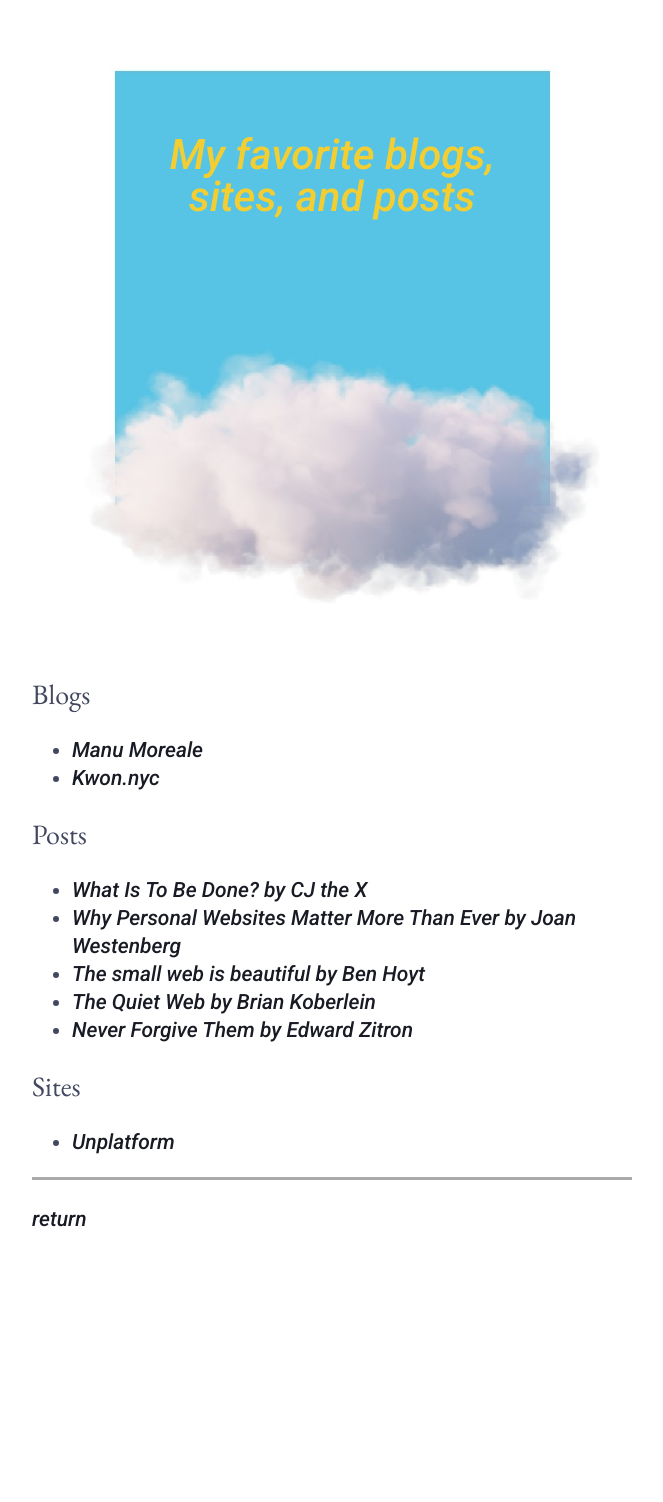
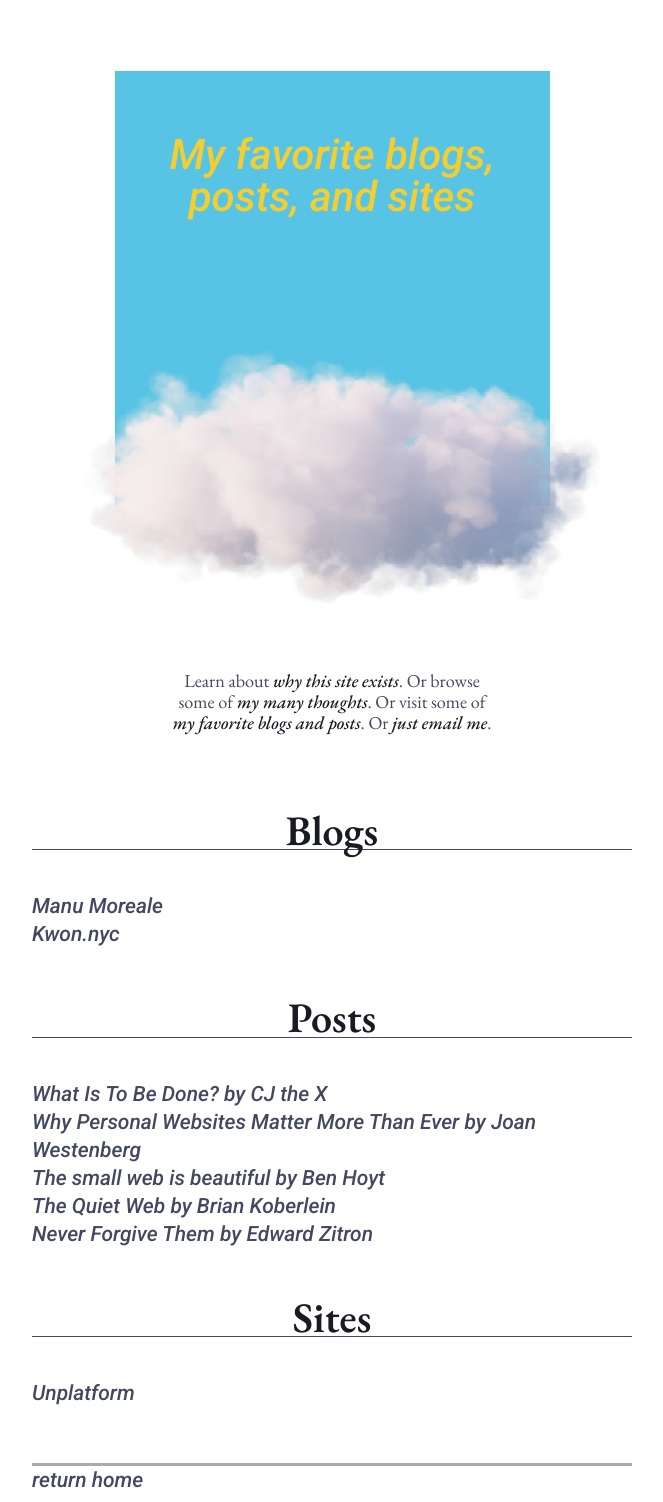
Before and after one commit to alexheist/alexheist.github.io, a Jekyll site: the page built from recommendations.html, in a window 1280 px wide. Shown: the whole page, without its empty margins (308-971 px from the left). Built offline with Jekyll 4.4.1, drawn with Linux system fonts in a browser that asks for light colours; before the commit the page ends 1241 px from its top, so only the background shows below that.

Commit message:
update layouts

```diff
--- a/_layouts/post.html
+++ b/_layouts/post.html
@@ -5,10 +5,13 @@ layout: default
     <img class="welcome__image" src="/assets/images/greeting.jpg" />
     <p class="welcome__greeting sans_serif">{{ page.title }}</p>
 </section>
+<section class="blurb">
+    <p class="serif">Learn about <a href="/2025/05/11/why-this-site-exists.html">why this site exists</a>. Or browse some of <a href="/#blog">my many thoughts</a>. Or visit some of <a href="/recommendations.html">my favorite blogs and posts</a>. Or <a href="mailto:hello@alexheist.com">just email me</a>.</p>
+</section>
 <section class="post">
     <p class="post__date">{{ page.date | date_to_string: "ordinal", "US" | downcase }}</p>
     <div class="post__content">
         {{ content }}
     </div>
-    <a href="/">return</a>
+    <a href="/">return home</a>
 </section>
--- a/_sass/main.scss
+++ b/_sass/main.scss
@@ -138,7 +138,7 @@ a {
 }
 
 .post {
-    margin: 0 auto;
+    margin: 3rem auto 0;
     max-width: 750px;
     font-size: .75rem;
 
@@ -150,17 +150,31 @@ a {
 }
 
 .recommendations {
-    margin: 0 auto;
+    margin: 3rem auto 0;
     max-width: 600px;
     font-size: .75rem;
 
     &__lists {
         border-bottom: 3px solid #aaa;
-        margin-bottom: 25px;
     }
 
-    p {
-        font-size: 1rem;
+    &__list {
+        list-style-type: none;
+        padding: 0;
+        margin-bottom: 2rem;
+    }
+
+    &__header {
+        color: $emphasis-text;
+        font-weight: 600;
+        font-size: 1.5rem;
+        text-align: center;
+        border-bottom: 1px solid $primary-text;
+        padding-bottom: .15rem;
+    }
+
+    a {
+        color: $primary-text;
     }
 }
 
--- a/index.html
+++ b/index.html
@@ -9,7 +9,7 @@ description: the personal website of alex heist
     <div class="welcome__name serif"><p data-z data-z-depth="20px">alex heist</p></div>
 </section>
 <section class="blurb">
-    <p class="serif">Learn about <a href="/2025/05/11/why-this-site-exists.html">why this site exists</a>. Or browse some of <a href="#blog">my many thoughts</a>. Or visit some of <a href="/recommendations.html">my favorite blogs and posts</a>. Or <a href="mailto:hello@alexheist.com">just email me</a>.</p>
+    <p class="serif">Learn about <a href="/2025/05/11/why-this-site-exists.html">why this site exists</a>. Or browse some of <a href="/#blog">my many thoughts</a>. Or visit some of <a href="/recommendations.html">my favorite blogs and posts</a>. Or <a href="mailto:hello@alexheist.com">just email me</a>.</p>
 </section>
 <section id="blog" class="blog">
     <p class="blog__header serif">My many thoughts</p>
--- a/recommendations.html
+++ b/recommendations.html
@@ -3,27 +3,30 @@ layout: default
 ---
 <section class="welcome">
     <img class="welcome__image" src="/assets/images/greeting.jpg" />
-    <p class="welcome__greeting sans_serif">My favorite blogs, sites, and posts</p>
+    <p class="welcome__greeting sans_serif">My favorite blogs, posts, and sites</p>
+</section>
+<section class="blurb">
+    <p class="serif">Learn about <a href="/2025/05/11/why-this-site-exists.html">why this site exists</a>. Or browse some of <a href="/#blog">my many thoughts</a>. Or visit some of <a href="/recommendations.html">my favorite blogs and posts</a>. Or <a href="mailto:hello@alexheist.com">just email me</a>.</p>
 </section>
 <section class="recommendations">
     <div class="recommendations__lists">
-        <p class="serif">Blogs</p>
-        <ul>
-            <li><a href="https://manuelmoreale.com/">Manu Moreale</a></li>
-            <li><a href="https://kwon.nyc/">Kwon.nyc</a></li>
+        <p class="recommendations__header serif">Blogs</p>
+        <ul class="recommendations__list">
+            <li class="recommendations__element"><a href="https://manuelmoreale.com/">Manu Moreale</a></li>
+            <li class="recommendations__element"><a href="https://kwon.nyc/">Kwon.nyc</a></li>
         </ul>
-        <p class="serif">Posts</p>
-        <ul>
-            <li><a href="https://cjthex.com/what-is-to-be-done/">What Is To Be Done? by CJ the X</a></li>
-            <li><a href="https://www.joanwestenberg.com/why-personal-websites-matter-more-than-ever/">Why Personal Websites Matter More Than Ever by Joan Westenberg</a></li>
-            <li><a href="https://benhoyt.com/writings/the-small-web-is-beautiful/">The small web is beautiful by Ben Hoyt</a></li>
-            <li><a href="https://briankoberlein.com/tech/quiet-web/">The Quiet Web by Brian Koberlein</a></li>
-            <li><a href="https://www.wheresyoured.at/never-forgive-them/">Never Forgive Them by Edward Zitron</a></li>
+        <p class="recommendations__header serif">Posts</p>
+        <ul class="recommendations__list">
+            <li class="recommendations__element"><a href="https://cjthex.com/what-is-to-be-done/">What Is To Be Done? by CJ the X</a></li>
+            <li class="recommendations__element"><a href="https://www.joanwestenberg.com/why-personal-websites-matter-more-than-ever/">Why Personal Websites Matter More Than Ever by Joan Westenberg</a></li>
+            <li class="recommendations__element"><a href="https://benhoyt.com/writings/the-small-web-is-beautiful/">The small web is beautiful by Ben Hoyt</a></li>
+            <li class="recommendations__element"><a href="https://briankoberlein.com/tech/quiet-web/">The Quiet Web by Brian Koberlein</a></li>
+            <li class="recommendations__element"><a href="https://www.wheresyoured.at/never-forgive-them/">Never Forgive Them by Edward Zitron</a></li>
         </ul>
-        <p class="serif">Sites</p>
-        <ul>
-            <li><a href="https://unplatform.fromthesuperhighway.com/guide/0/">Unplatform</a></li>
+        <p class="recommendations__header serif">Sites</p>
+        <ul class="recommendations__list">
+            <li class="recommendations__element"><a href="https://unplatform.fromthesuperhighway.com/guide/0/">Unplatform</a></li>
         </ul>
-        </div>
-    <a href="/">return</a>
+    </div>
+    <a href="/">return home</a>
 </section>
```
